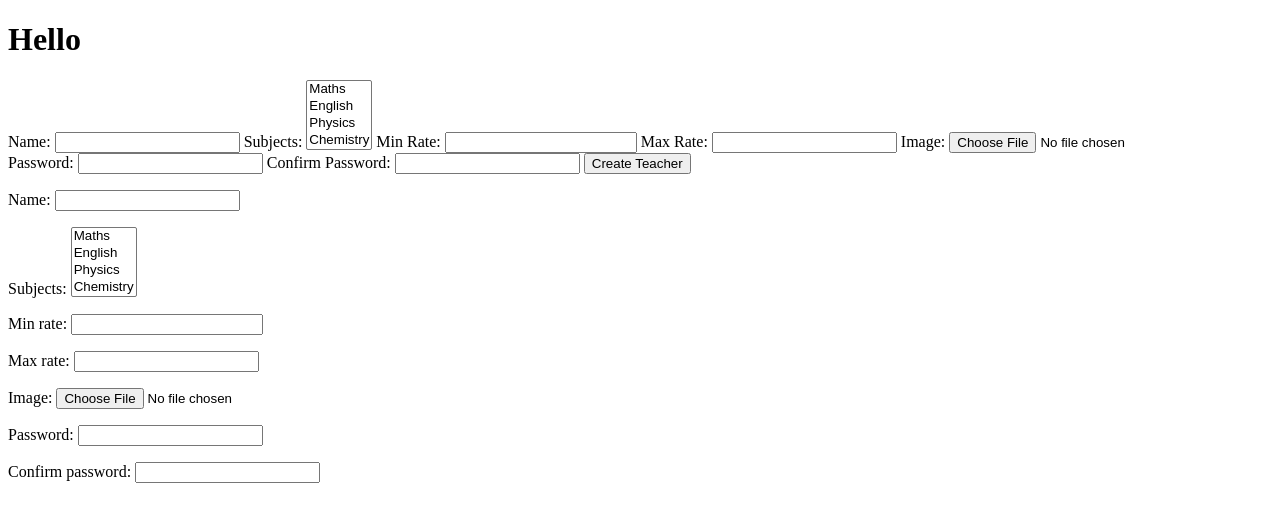
After one commit to Midnight-17/Tutionmate2170, a Django app: page /tutionmatee/create-teacher/ in a window 1280 px wide. The commit adds this page. Shown: the top 522 px of the page. Run offline with Django 4.2, Linux system fonts and the light colour scheme; data comes from the database, SQL or seed files in the repository.

Commit message:
added the ability to create a profile

```diff
--- /dev/null
+++ b/tutionmate/tutionmatee/forms.py
@@ -0,0 +1,20 @@
+# forms.py
+from django import forms
+from django.core.validators import MinValueValidator, MaxValueValidator
+from .models import teacher, subjects
+
+class CreateTeacherForm(forms.ModelForm):
+    password = forms.CharField(widget=forms.PasswordInput, required=True)
+    confirm_password = forms.CharField(widget=forms.PasswordInput, required=True)
+
+    class Meta:
+        model = teacher
+        fields = ['name', 'subjects', 'min_rate', 'max_rate', 'image', 'password']
+
+    def clean(self):
+        cleaned_data = super().clean()
+        password = cleaned_data.get("password")
+        confirm_password = cleaned_data.get("confirm_password")
+
+        if password != confirm_password:
+            raise forms.ValidationError("Password and Confirm Password do not match.")
--- a/tutionmate/tutionmatee/models.py
+++ b/tutionmate/tutionmatee/models.py
@@ -12,15 +12,17 @@ class subjects(models.Model):
 class teacher(models.Model):
     name = models.CharField(max_length=100)
     subjects = models.ManyToManyField(subjects, related_name="subjects")
-    rate_min = models.BigIntegerField(
+    min_rate = models.BigIntegerField(
         null=True, blank=True,
-        validators=[MinValueValidator(0), MaxValueValidator(9999)]  # Min value 0, Max value 5000
+        validators=[MinValueValidator(0), MaxValueValidator(5000)]  # Min value 0, Max value 5000
     )
-    rate_max = models.IntegerField(
+    max_rate = models.IntegerField(
         null=True, blank=True,
         validators=[MinValueValidator(0), MaxValueValidator(10000)]  # Min value 0, Max value 10000
     )
     image = models.ImageField(upload_to='images/', blank=True)  # images/ is the subfolder in MEDIA_ROOT
+    password = models.CharField(max_length=100, blank=True)
+
 
     def validate_rate(self):
     # Custom validation: rate_max should always be greater than rate_min
--- /dev/null
+++ b/tutionmate/tutionmatee/templates/create_teacher.html
@@ -0,0 +1,45 @@
+{% load static %}
+
+
+<!DOCTYPE html>
+<html lang="en">
+    <head>
+        <meta charset="UTF-8">
+        <meta name="viewport" content="width=device-width, initial-scale=1.0">
+        <title>Find a Tutor</title>
+        <link rel="stylesheet" href="{% static 'css/signup.css' %}">
+    </head>
+    <body>
+        <h1>Hello</h1>
+        <form method="POST" enctype="multipart/form-data">
+            {% csrf_token %}
+            {{ form.non_field_errors }}
+
+            <label for="id_name">Name:</label>
+            {{ form.name }}
+
+            <label for="id_subjects">Subjects:</label>
+            {{ form.subjects }}
+
+            <label for="id_min_rate">Min Rate:</label>
+            {{ form.min_rate }}
+
+            <label for="id_max_rate">Max Rate:</label>
+            {{ form.max_rate }}
+
+            <label for="id_image">Image:</label>
+            {{ form.image }}
+
+            <label for="id_password">Password:</label>
+            {{ form.password }}
+
+            <label for="id_confirm_password">Confirm Password:</label>
+            {{ form.confirm_password }}
+
+            <button type="submit">Create Teacher</button>
+        </form>
+        {{ form.as_p }}
+
+
+    </body>
+</html>
--- a/tutionmate/tutionmatee/templates/homepage.html
+++ b/tutionmate/tutionmatee/templates/homepage.html
@@ -48,7 +48,7 @@
       <div class="teacher-img"><img src="{{ teacher.image.url }}" alt="Cute Dog" /></div>
       <div class='teacher-info'>
         <p id="teacher_name">{{ teacher.name }}</p>
-        <p id="teacher_rate">${{teacher.rate_min}}-{{teacher.rate_max}}/hr</p>
+        <p id="teacher_rate">${{teacher.min_rate}}-{{teacher.max_rate}}/hr</p>
         <div class="subjects">
         {% for subject in teacher.subjects.all|slice:":3" %}
           <p class="subject {{subject.type}}">{{subject.type}}</p>
@@ -73,7 +73,7 @@
       <div class="teacher-img"><img src="https://images.unsplash.com/photo-1518717758536-85ae29035b6d?auto=format&fit=crop&w=300&q=80" alt="Cute Dog" /></div>
       <div class='teacher-info'>
         <p id="teacher_name">{{ teacher.name }}</p>
-        <p id="teacher_rate">${{teacher.rate_min}}-{{teacher.rate_max}}/hr</p>
+        <p id="teacher_rate">${{teacher.min_rate}}-{{teacher.max_rate}}/hr</p>
         <div class="subjects">
         {% for subject in teacher.subjects.all|slice:":3" %}
           <p class="subject {{subject.type}}">{{subject.type}}</p>
@@ -96,7 +96,7 @@
       <div class="teacher-img"><img src="https://images.unsplash.com/photo-1518717758536-85ae29035b6d?auto=format&fit=crop&w=300&q=80" alt="Cute Dog" /></div>
       <div class='teacher-info'>
         <p id="teacher_name">{{ teacher.name }}</p>
-        <p id="teacher_rate">${{teacher.rate_min}}-{{teacher.rate_max}}/hr</p>
+        <p id="teacher_rate">${{teacher.min_rate}}-{{teacher.max_rate}}/hr</p>
         <div class="subjects">
         {% for subject in teacher.subjects.all|slice:":3" %}
           <p class="subject {{subject.type}}">{{subject.type}}</p>
--- a/tutionmate/tutionmatee/templates/newdiscover.html
+++ b/tutionmate/tutionmatee/templates/newdiscover.html
@@ -17,7 +17,7 @@
                 <div class="discover-page-teacher-image"><img src="{{ teacher.image.url }}" alt="{{ teacher.name }}"></div>
                 <div class="dicover-page-teacher-info">
                     <p id="teacher_name">{{ teacher.name }}</p>
-                    <p id="teacher_rate">${{ teacher.rate_min }}-{{ teacher.rate_max }}/hr</p>
+                    <p id="teacher_rate">${{ teacher.min_rate }}-{{ teacher.max_rate }}/hr</p>
                     <div class="subjects">
                         {% for subject in teacher.subjects.all %}
                           <p class="subject {{subject.type}}">{{subject.type}}</p>
--- a/tutionmate/tutionmatee/urls.py
+++ b/tutionmate/tutionmatee/urls.py
@@ -11,6 +11,8 @@ urlpatterns =[
     path("Discovernew/", views.discover, name="discover"),
     path("homepage",views.homepage, name="homepage"),
     path('newdiscover', views.newdiscover, name='newdiscover'),
-    path('loginpage', views.loginpage, name="loginpage")
+    path('loginpage', views.loginpage, name="loginpage"),
+    path('signup', views.signup, name="signup"),
+    path('create-teacher/', views.create_teacher_view, name="create_teacher")
 
 ]
--- a/tutionmate/tutionmatee/views.py
+++ b/tutionmate/tutionmatee/views.py
@@ -1,6 +1,9 @@
-from django.shortcuts import render
+
 from .models import teacher,subjects
 from django.http import JsonResponse
+from django.shortcuts import render, redirect
+from .forms import CreateTeacherForm
+
 
 def admin(request):
     return render(request, "firstpage.html" , {
@@ -53,4 +56,24 @@ def newdiscover(request):
 
 def loginpage(request):
     return render(request, 'loginpage.html')
+
+
+def signup(request):
+    return render(request, 'signup.html')
+
+
+def create_teacher_view(request):
+    if request.method == 'POST':
+        form = CreateTeacherForm(request.POST, request.FILES)
+        if form.is_valid():
+            teacher_obj = form.save(commit=False)
+            # Here, if you want to hash password, do it before saving:
+            # teacher_obj.password = hash_password_function(form.cleaned_data['password'])
+            teacher_obj.save()
+            form.save_m2m()  # For ManyToManyField, save after saving object
+            return redirect('tutionmate:homepage')  # Redirect after successful form submit
+    else:
+        form = CreateTeacherForm()
+
+    return render(request, 'create_teacher.html', {'form': form})
 # Create your views here.
```
Also changed, not shown: tutionmate/db.sqlite3, tutionmate/media/images/Image_1_67kHjae.jpeg (added), tutionmate/tutionmatee/migrations/0005_remove_teacher_rate_max_remove_teacher_rate_min_and_more.py (added), tutionmate/tutionmatee/static/css/signup.css (added), 2 other files.
